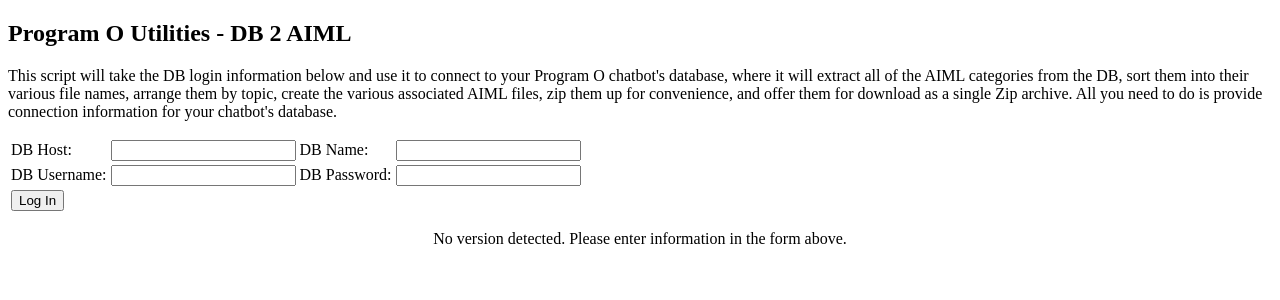
After one commit to nutc4k3h/Programx, a PHP site: page /AIML_download.php in a window 1280 px wide. The commit adds this page. Shown: the top 300 px of the page. Run offline with PHP 8.4, Linux system fonts and the light colour scheme; a stand-in replaces the project's code that opens the database connection; some libraries are stand-ins or nearby versions.

Commit message:
Minor bug fix, new feature
Corrected a bug in the admin script that failed to display a coherent
error message, but instead showed a numeric error code.

Also added the script AIML_Files.php, which can extract AIML content
from any Program O chatbot from version 1 to present. The script will
also work with version 3, once it's released.

```diff
--- /dev/null
+++ b/AIML_download.php
@@ -0,0 +1,293 @@
+<?PHP
+
+  /***************************************
+  * http://www.program-o.com
+  * PROGRAM O
+  * Version: 2.3.0
+  * FILE: AIMLdownload.php
+  * AUTHOR: Elizabeth Perreau and Dave Morton
+  * DATE: 07-30-2013
+  * DETAILS: extracts all content from a Program O DB's aiml table, converts it into AIML files, adds the files to a zip zrchive and sends it out for download.
+  ***************************************/
+
+  error_reporting(E_ALL ^ E_DEPRECATED);
+  ini_set('display_errors', 1);
+  ini_set('log_errors', 1);
+  session_start();
+  $this_path = dirname(__FILE__) . DIRECTORY_SEPARATOR;
+  $this_path = str_replace(DIRECTORY_SEPARATOR, '/', $this_path);
+  chdir($this_path);
+  define('ROOT_PATH', $this_path);
+  switch (true)
+  {
+  // Version 1
+  case (file_exists(ROOT_PATH . 'bot/config.php')):
+    $msg = 'Version 1 detected. Loading DB info from config file.<br>' . PHP_EOL;
+    require_once (ROOT_PATH . 'bot/config.php');
+    break;
+    // Version 2
+  case (file_exists(ROOT_PATH . 'config/_global_config.php')):
+    $thisFile = __FILE__; // Just in case this variable is needed (some versions)
+    require_once (ROOT_PATH . 'config/global_config.php');
+    $msg = 'Version 2 detected. Loading DB info from config file.<br>' . PHP_EOL;
+    break;
+    // Version 3
+  case (file_exists(ROOT_PATH . 'config/db.config.php')):
+    $msg = 'Version 3 detected. Loading DB info from config file.<br>' . PHP_EOL;
+    require_once (ROOT_PATH . 'config/db.config.php');
+    $dbh = $db_config['db_host'];
+    $dbn = $db_config['db_name'];
+    $dbu = $db_config['db_user'];
+    $dbp = $db_config['db_pass'];
+    break;
+    default :
+      $msg = 'No version detected. Please enter information in the form above.';
+      if (empty ($_POST))
+      {
+        print_form();
+        foreach ($_SESSION as $key)
+        {
+          $_SESSION[$key] = '';
+          unset ($_SESSION[$key]);
+        }
+        $_SESSION = array();
+        session_write_close();
+        exit ();
+      }
+      else
+      {
+        $post_vars = filter_input_array(INPUT_POST);
+        $error = 'All fields are required. Please fill out the missing information.';
+        $url = $_SERVER['PHP_SELF'];
+        foreach ($post_vars as $key => $value)
+        {
+          if (empty ($value))
+            continue;
+          $_SESSION[$key] = $value;
+        }
+        if (empty ($dbh) or empty ($dbn) or empty ($dbu) or empty ($dbp))
+        {
+          $_SESSION['error'] = $error;
+          header("Location: $url");
+          #die("Location: $url");
+        }
+      }
+  }
+  // define whether mb_string functions are available (just in case it sin't already defined)
+  if (!defined('IS_MB_ENABLED'))
+    define('IS_MB_ENABLED', (function_exists('mb_internal_encoding')) ? true : false);
+  ini_set('display_errors', 1);
+  echo ($msg);
+  $dbh = mysql_connect($dbh, $dbu, $dbp) or die('Cannot open the database. Error: ' . mysql_error());
+  mysql_select_db($dbn, $dbh) or die('Cannot open the database. Error: ' . mysql_error());
+  $fileList = get_file_list();
+  $zip = new ZipArchive();
+  $result = $zip->open(ROOT_PATH . 'AIML_files.zip', ZipArchive :: CREATE);
+  if ($result === TRUE)
+  {
+    foreach ($fileList as $file)
+    {
+    //echo "processing AIML file $file<br>\n";
+      $aimlFile = getAIMLByFileName($file);
+      if (!$aimlFile = pretty_print($aimlFile, $file)) continue;
+      //die('<pre>' . htmlentities($aimlFile));
+      $zip->addFromString($file, $aimlFile) or die('Couldn\'t add file!');
+    }
+    $zip->close();
+    echo 'Process complete!';
+  }
+  else
+  {
+    echo 'failed';
+  }
+  exit ();
+  serveFile();
+
+  function serveFile()
+  {
+    header('Content-Description: File Transfer');
+    header("Content-type: application/zip");
+    header("Content-Disposition: attachment; filename=AIML_files.zip");
+    header("Pragma: no-cache");
+    header("Expires: 0");
+    readfile(ROOT_PATH . 'AIML_files.zip');
+    exit;
+    return $msg;
+  }
+
+  function get_file_list()
+  {
+    global $dbh;
+    $filenames = array();
+    $no_file = 'no_file';
+    $sql = 'select distinct filename from aiml;';
+    $result = mysql_query($sql, $dbh) or die('oops? ' . mysql_error());
+    while ($row = mysql_fetch_assoc($result))
+    {
+      $filenames[] = $row['filename'];
+    }
+    mysql_free_result($result);
+    return $filenames;
+  }
+
+  function getAIMLByFileName($filename)
+  {
+    global $dbh;
+    $categoryTemplate = '<category><pattern>[pattern]</pattern>[that]<template>[template]</template></category>';
+    $fileNameSearch = '[fileName]';
+    $cfnLen = strlen($filename);
+    $fileNameSearch = str_pad($fileNameSearch, $cfnLen);
+    # Get all topics within the file
+    $topicArray = array();
+    $curPath = dirname(__FILE__);
+    chdir($curPath);
+    $fileContent = '<?xml version="1.0" encoding="utf-8"?>
+<aiml>';
+    $sql = "select distinct topic from aiml where filename like '$filename';";
+    #return "SQL = $sql";
+    $result = mysql_query($sql, $dbh) or trigger_error('Cannot load the list of topics from the DB. Error = ' . mysql_error());
+    while ($row = mysql_fetch_assoc($result))
+    {
+      $topicArray[] = $row['topic'];
+    }
+    foreach ($topicArray as $topic)
+    {
+      if (!empty ($topic))
+        $fileContent .= "<topic name=\"$topic\">\n";
+      $sql = "select pattern, thatpattern, template from aiml where topic like '$topic' and filename like '$filename';";
+      $result = mysql_query($sql, $dbh) or trigger_error('Cannot obtain the AIML categories from the DB. Error = ' . mysql_error());
+      while ($row = mysql_fetch_assoc($result))
+      {
+        $pattern = (IS_MB_ENABLED) ? mb_strtoupper($row['pattern']) : strtoupper($row['pattern']);
+        $template = str_replace("\r\n", '', $row['template']);
+        $template = str_replace("\n", '', $row['template']);
+        $newLine = str_replace('[pattern]', $pattern, $categoryTemplate);
+        $newLine = str_replace('[template]', $template, $newLine);
+        $that = (!empty ($row['thatpattern'])) ? '<that>' . $row['thatpattern'] . '</that>' : '';
+        $newLine = str_replace('[that]', $that, $newLine);
+        $fileContent .= "$newLine\n";
+      }
+      if (!empty ($topic))
+        $fileContent .= "</topic>\n";
+    }
+    $fileContent .= "\r\n</aiml>\r\n";
+    $outFile = ltrim($fileContent, "\n\r\n");
+    $outFile = mb_convert_encoding($outFile, 'UTF-8');
+    return $outFile;
+  }
+
+  function pretty_print($content, $filename)
+  {
+    libxml_use_internal_errors(true);
+    $xml = new DOMDocument('1.0', 'UTF-8');
+    $xml->preserveWhiteSpace = false;
+    $xml->formatOutput = true;
+    if (!$xml->loadXML($content))
+    {
+      echo "There was a problem entering $filename. Please see the error(s) encountered, below:<br>\n";
+      foreach (libxml_get_errors() as $error)
+      {
+        echo 'Error #' . $error->code . ': ' . $error->message . "<br>\n";
+      }
+      libxml_clear_errors();
+      return false;
+    }
+    return $xml->saveXML();
+  }
+
+  /*
+  * function get_new_filename
+  * Checks the array of used filenames before assigning a new filename to AIML categories that had no filenames in the DB
+  * @param (array) $filenames - contains a list of currently used filenames
+  * @param (string) $cur_name - The current name to check/assign
+  * @return (string) $out - The filename to return
+  * Note that this is a recursive function, so that it makes sure that
+  */
+  function get_new_filename($filenames, $cur_name)
+  {
+    global $no_file;
+    if (!in_array("$cur_name.aiml", $filenames))
+      return "$cur_name.aiml";
+    $index = str_replace($no_file, '', $cur_name);
+    $index = ($index = '') ? 0 : $index + 1;
+    $index = str_pad($index, 3, '0', STR_PAD_LEFT);
+    $out = get_new_filename($filenames, "$cur_name$index");
+    return $out;
+  }
+
+  function print_form()
+  {
+    global $msg;
+    $error = $dbh = $dbn = $dbu = $dbp = '';
+    extract($_SESSION);
+
+  ?>
+<!DOCTYPE HTML>
+<html>
+  <head>
+    <title>Program O AIML Extractor</title>
+    <style type="text/css">
+      p.error {
+        color: red;
+      }
+      p.message {
+        width: 100%;
+        text-align: center;
+      }
+    </style>
+  </head>
+  <body>
+    <h2>Program O Utilities - DB 2 AIML</h2>
+    <p>
+      This script will take the DB login information below and use it to connect to your Program O chatbot's
+      database, where it will extract all of the AIML categories from the DB, sort them into their various
+      file names, arrange them by topic, create the various associated AIML files, zip them up for convenience,
+      and offer them for download as a single Zip archive. All you need to do is provide connection information
+      for your chatbot's database.
+    </p>
+    <form id="db_info" name="db_info" action="db2aiml.php" method="POST">
+    <table>
+      <tr>
+        <td>
+          <label for="dbh">DB Host: </label>
+        </td>
+        <td>
+          <input type="text" name="dbh" id="dbh" value="<?php echo $dbh ?>" />
+        </td>
+        <td>
+          <label for="dbn">DB Name: </label>
+        </td>
+        <td>
+          <input type="text" name="dbn" id="dbn" value="<?php echo $dbn ?>" />
+        </td>
+      </tr>
+      <tr>
+        <td>
+          <label for="dbu">DB Username: </label>
+        </td>
+        <td>
+          <input type="text" name="dbu" id="dbu" value="<?php echo $dbu ?>" />
+        </td>
+        <td>
+          <label for="dbp">DB Password: </label>
+        </td>
+        <td>
+          <input type="text" name="dbp" id="dbp" value="<?php echo $dbp ?>" />
+        </td>
+      </tr>
+      <tr>
+        <td colspan="4">
+          <input id="submit" name="submit" type="submit" value="Log In">
+        </td>
+      </tr>
+    </table>
+    </form>
+    <p class="message"><?php echo $msg ?></p>
+    <p class="error"><?php echo $error ?></p>
+  </body>
+</html>
+  <?php
+
+  }
+
+?>
--- a/admin/index.php
+++ b/admin/index.php
@@ -96,8 +96,8 @@
     $dbConn = db_open();
     $user_name = filter_input(INPUT_POST,'user_name',FILTER_SANITIZE_STRING);
     $pw    = filter_input(INPUT_POST,'pw',FILTER_SANITIZE_STRING);
-    $sql = "SELECT * FROM `myprogramo` WHERE user_name = '".$user_name."' AND password = '".MD5($pw)."'";
-    $result = mysql_query($sql,$dbConn) or $msg .= SQL_Error(mysql_errno());
+    $sql = "SELECT * FROM `myprogramo` WHERE uname = '".$user_name."' AND pword = '".MD5($pw)."'";
+    $result = mysql_query($sql,$dbConn) or $msg .= SQL_Error(mysql_errno(), __FILE__, __FUNCTION__, __LINE__, mysql_error());
     if ($result) {
       $count = mysql_num_rows($result);
       if($count > 0) {
--- a/library/error_functions.php
+++ b/library/error_functions.php
@@ -319,7 +319,7 @@
     print '<br/>----------------------------------------------------';
   }
 
-  function SQL_Error($errNum, $file = 'unknown', $function = 'unknown', $line = 'unknown')
+  function SQL_Error($errNum, $file = 'unknown', $function = 'unknown', $line = 'unknown', $errMsg = '')
   {
     $msg = "There's a problem with your Program O installation. Please run the <a href=\"../install/\">install script</a> to correct the problem.<br>\n";
     switch ($errNum)
@@ -328,7 +328,7 @@
         $msg .= "The database and/or table used in the config file doesn't exist.<br>\n";
         break;
       default :
-        $msg = "Error number $errNum!<br>\n";
+        $msg = "Error number $errNum!<br>\n$errMsg<br>\n";
     }
     return $msg;
   }
```
